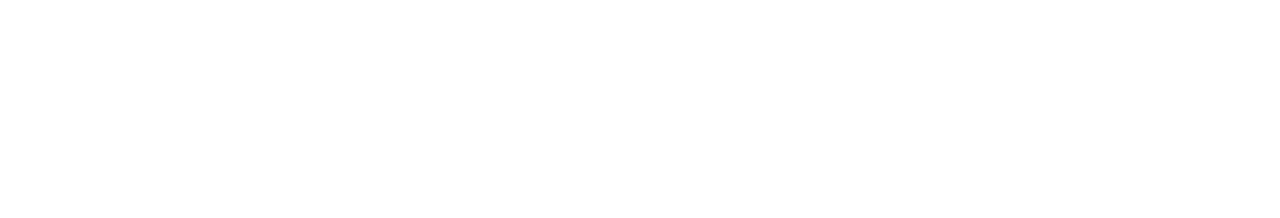
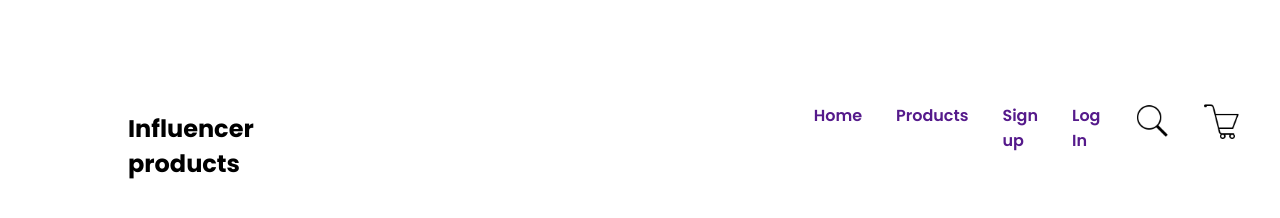
Before and after one commit to mdaliurrahman/Influencer-Gear-Practice, a plain HTML site: page index.html in a window 1280 px wide. Drawn offline with Linux system fonts and the light colour scheme.

Commit message:
Navbar Design Complete here

```diff
--- a/index.html
+++ b/index.html
@@ -8,6 +8,20 @@
 
 </head>
 <body class="poppins-font">
+    <nav class="nav-bar display-flex">
+        <p class="brand-name">Influencer products</p>
+        <ul class="nav-link display-flex">
+            <li class="nav-items"><a  href="" class="nav-links">Home</a></li>
+            <li class="nav-items"><a  href="" class="nav-links">Products</a></li>
+            <li class="nav-items"><a  href="" class="nav-links">Sign up</a></li>
+            <li class="nav-items"><a  href="" class="nav-links">Log In</a></li>
+            <li class="nav-items"><a  href="" class="nav-links">
+                <img src="icons/search-icon.png" alt=""></a></li>
+            <li class="nav-items"><a  href="" class="nav-links">
+                <img src="icons/cart-icon.png" alt=""></a></li>
+
+        </ul>
+    </nav>
 
 </body>
 </html>
--- a/styles/styles.css
+++ b/styles/styles.css
@@ -7,3 +7,44 @@
   font-weight: 400;
   font-style: normal;
 }
+
+/* Shared Styles here */
+.display-flex{
+    display: flex;
+}
+ /* navbar design start here */
+
+ .nav-bar{
+    gap: 520px;
+    margin-top: 87px;
+ }
+ .brand-name{
+    font-size: 1.5rem;
+    font-weight: 700;
+    padding-bottom: 5px;
+    max-width: 243px;
+    max-height: 52px;
+    margin-left: 120px;
+ }
+
+ .nav-link{
+    max-width: 500px;
+    max-height: 36px;
+    font-size: 1rem;
+    font-weight: 600;
+    gap: 34px;
+    margin-right: 120px;
+ }
+ .nav-items{
+    list-style: none;
+
+}
+
+.nav-links {
+    text-decoration: none;
+}
+
+.nav-links img {
+height: 36px;
+width: 36px;
+}
```
Also changed, not shown: icons/cart-icon.png (added), icons/instagram-icon.png (added), icons/search-icon.png (added), icons/twitter-icon.png (added), icons/world-icon.png (added), icons/youtube-icon.png (added).
